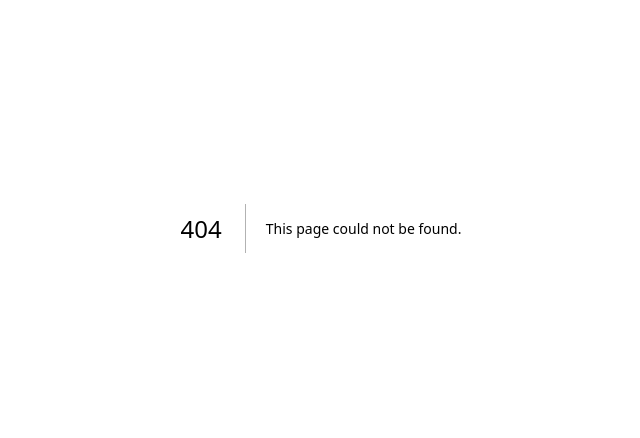
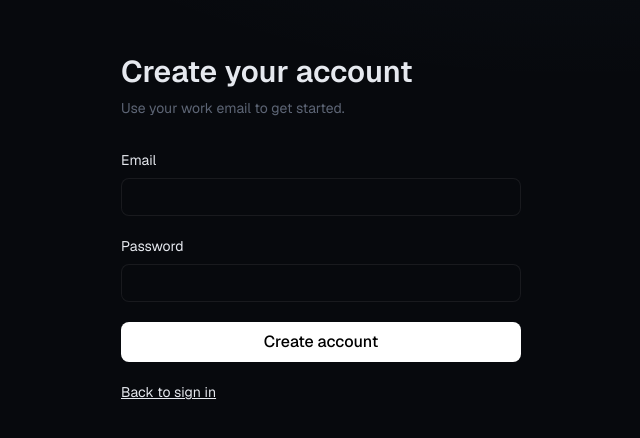
Before and after one commit to Naveen-git-platform/cloudops_ai, a Next.js app in the folder frontend/: page /signup in a window 1280 px wide. Before the commit this address had no page. Shown: the part 172-610 px from the top of the page, without its empty margins (319-959 px from the left). Built offline with nearby package versions, Linux system fonts and the light colour scheme.

Commit message:
feat(auth): add signup screen

```diff
--- /dev/null
+++ b/frontend/app/signup/page.tsx
@@ -0,0 +1,34 @@
+"use client";
+
+import Link from "next/link";
+import { FormEvent, useState } from "react";
+import { createSupabaseBrowserClient } from "@/lib/supabase/client";
+
+export default function SignupPage() {
+  const [email, setEmail] = useState("");
+  const [password, setPassword] = useState("");
+  const [message, setMessage] = useState("");
+  const [busy, setBusy] = useState(false);
+
+  async function submit(event: FormEvent<HTMLFormElement>) {
+    event.preventDefault(); setMessage(""); setBusy(true);
+    try {
+      const supabase = createSupabaseBrowserClient();
+      const { error } = await supabase.auth.signUp({ email: email.trim(), password });
+      setMessage(error ? "Sign-up failed. Check your details and try again." : "If registration is enabled, check your email to confirm your account.");
+    } catch { setMessage("Authentication is not configured. Contact the administrator."); }
+    finally { setBusy(false); }
+  }
+
+  return <main className="mx-auto flex min-h-screen max-w-md flex-col justify-center px-6 py-12">
+    <h1 className="text-3xl font-semibold">Create your account</h1>
+    <p className="mt-2 text-sm text-faint">Use your work email to get started.</p>
+    <form onSubmit={submit} className="mt-8 space-y-5">
+      <label className="block text-sm">Email<input className="mt-2 w-full rounded-lg border border-line bg-canvas px-3 py-2" type="email" autoComplete="email" required value={email} onChange={e => setEmail(e.target.value)} /></label>
+      <label className="block text-sm">Password<input className="mt-2 w-full rounded-lg border border-line bg-canvas px-3 py-2" type="password" autoComplete="new-password" minLength={8} required value={password} onChange={e => setPassword(e.target.value)} /></label>
+      {message && <p role="status" className="text-sm">{message}</p>}
+      <button className="w-full rounded-lg bg-white px-4 py-2 font-medium text-black disabled:opacity-60" disabled={busy}>{busy ? "Creating account…" : "Create account"}</button>
+    </form>
+    <p className="mt-5 text-sm"><Link href="/login" className="underline">Back to sign in</Link></p>
+  </main>;
+}
```
